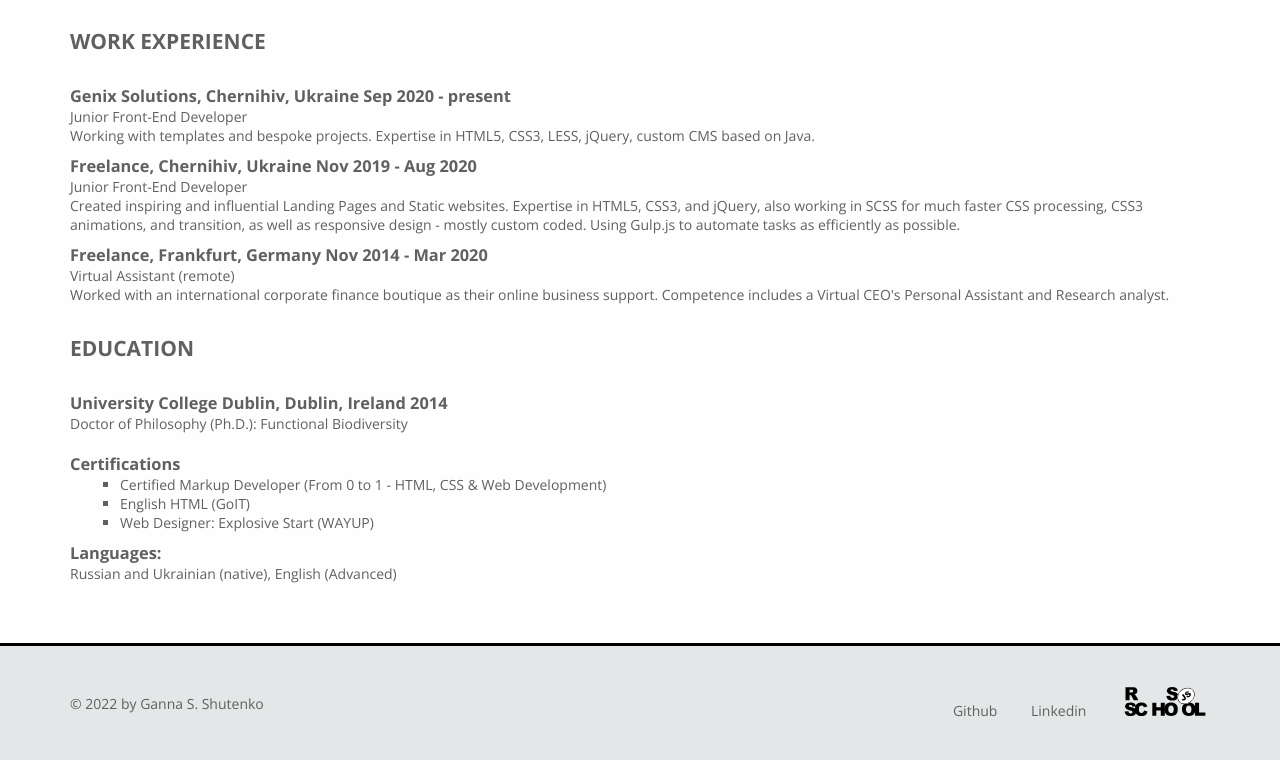
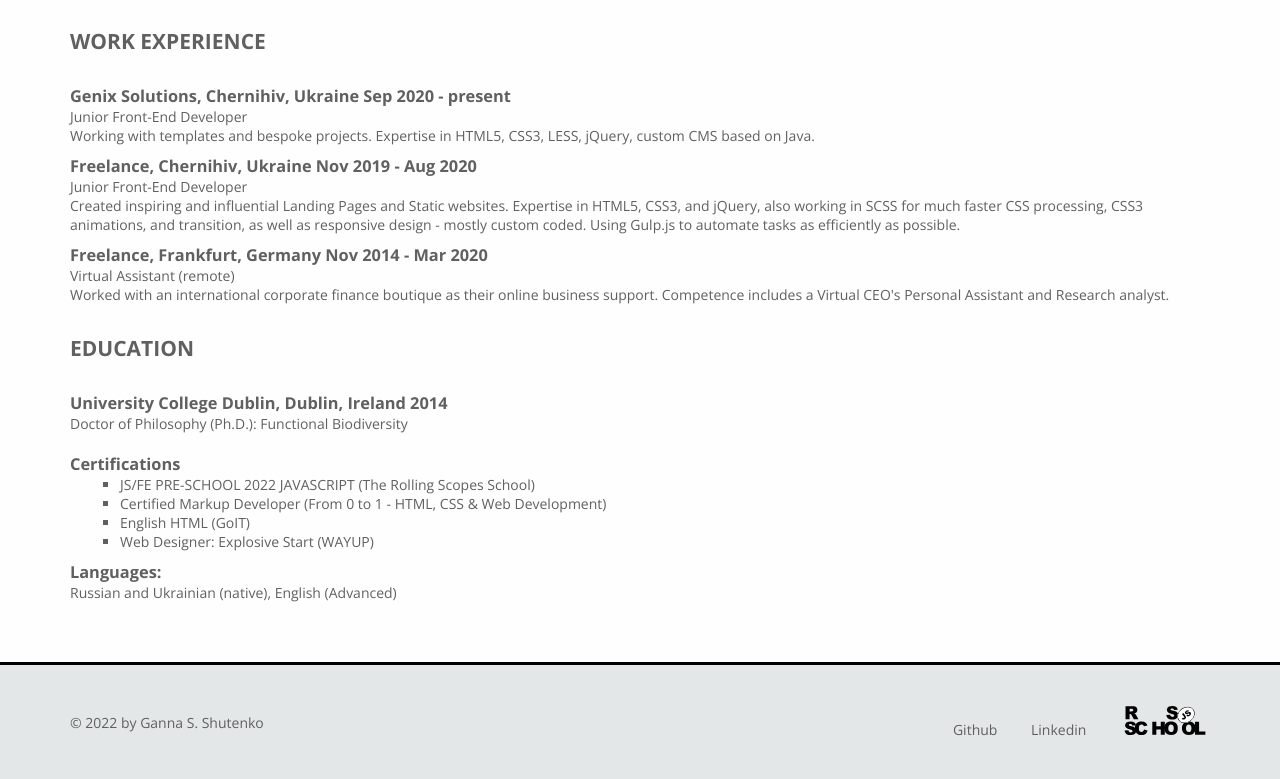
Before and after one commit to Ganna-S/rsschool-cv, a plain HTML site: page index.html in a window 1280 px wide. Shown: the part 661-1440 px from the top of the page. Drawn offline with nearby package versions, Linux system fonts and the light colour scheme.

Commit message:
fix: certifications

```diff
--- a/index.html
+++ b/index.html
@@ -78,8 +78,8 @@
                 <div class="block">
                     <h3 class="sub-title">Freelance, Chernihiv, Ukraine Nov 2019 - Aug 2020</h3>
                     <p class="text">Junior Front-End Developer</p>
-                <p class="text">Created inspiring and influential Landing Pages and Static websites. Expertise in HTML5, CSS3, and jQuery, also working in SCSS for much faster CSS processing, CSS3 animations, and transition, as well as responsive design - mostly custom
-                    coded. Using Gulp.js to automate tasks as efficiently as possible.</p>
+                    <p class="text">Created inspiring and influential Landing Pages and Static websites. Expertise in HTML5, CSS3, and jQuery, also working in SCSS for much faster CSS processing, CSS3 animations, and transition, as well as responsive design - mostly
+                        custom coded. Using Gulp.js to automate tasks as efficiently as possible.</p>
                 </div>
                 <div class="block">
                     <h3 class="sub-title">Freelance, Frankfurt, Germany Nov 2014 - Mar 2020</h3>
@@ -97,7 +97,8 @@
             <div class="box__inner">
                 <h3 class="title-italic">Certifications</h3>
                 <ul class="certifications">
-                <li>Certified Markup Developer (From 0 to 1 - HTML, CSS & Web Development)</li>
+                    <li>JS/FE PRE-SCHOOL 2022 JAVASCRIPT (The Rolling Scopes School)</li>
+                    <li>Certified Markup Developer (From 0 to 1 - HTML, CSS &amp; Web Development)</li>
                     <li>English HTML (GoIT)</li>
                     <li>Web Designer: Explosive Start (WAYUP)</li>
                 </ul>
```
Lines whose indentation alone changed are shown as unchanged.
